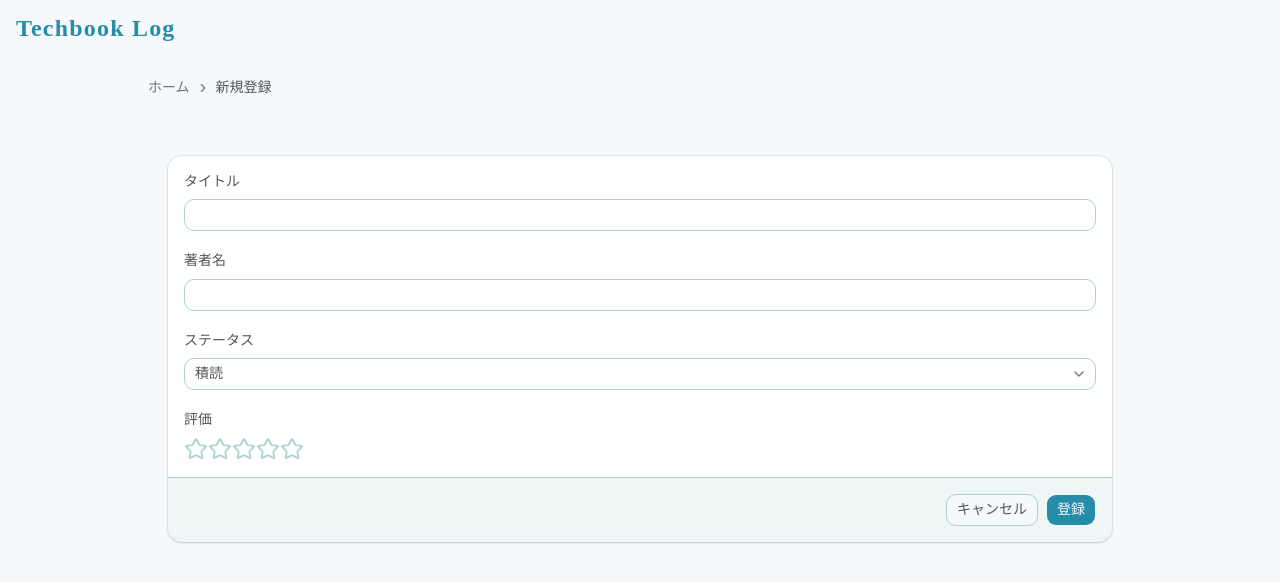
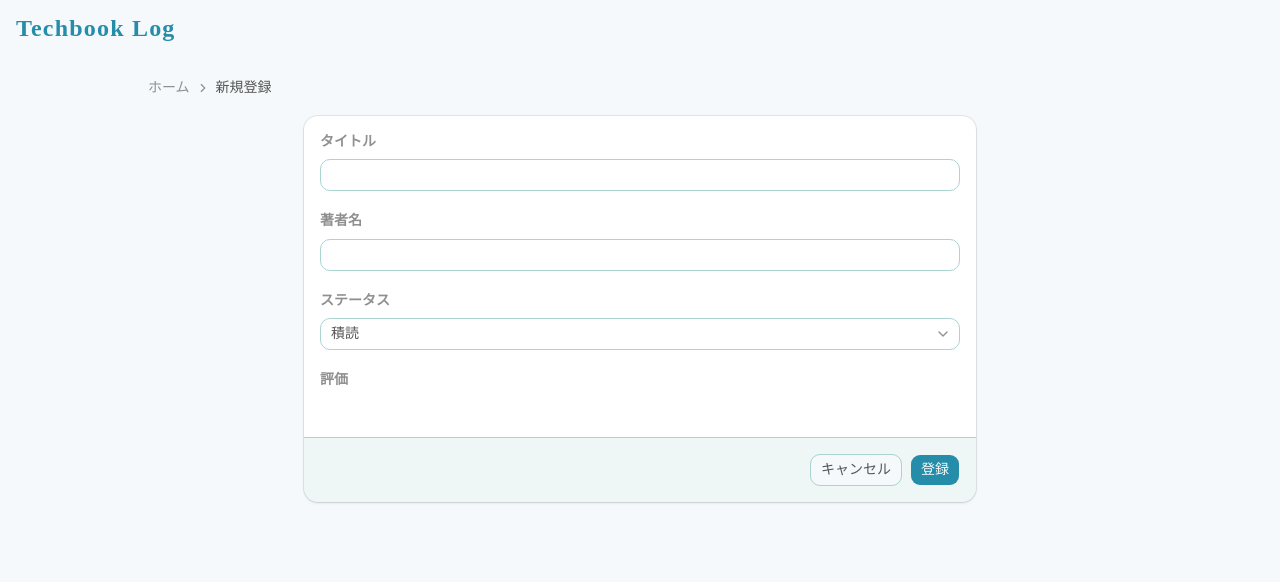
Before and after one commit to nkdev-tech/techbook-log, a Next.js app in the folder web/: page /books/new in a window 1280 px wide. Shown: the top 582 px of the page. Built offline with nearby package versions, Linux system fonts and the light colour scheme.

Commit message:
CSSを整える

```diff
--- a/web/src/app/books/[id]/edit/page.tsx
+++ b/web/src/app/books/[id]/edit/page.tsx
@@ -56,8 +56,7 @@ export default function BookEditPage() {
   };
 
   return (
-    <div className="container mx-auto px-5 py-10">
-      <Card className="w-full">
+    <Card className="w-full max-w-2xl mx-auto">
       <CardContent className="space-y-1">
         <BookForm defaultValues={data.data} onSubmit={onSubmit} />
       </CardContent>
@@ -76,6 +75,5 @@ export default function BookEditPage() {
         </div>
       </CardFooter>
     </Card>
-    </div>
   );
 }
--- a/web/src/app/books/[id]/page.tsx
+++ b/web/src/app/books/[id]/page.tsx
@@ -48,15 +48,14 @@ export default function BookDetailPage() {
   const book = data.data;
 
   return (
-    <div className="container mx-auto px-5 py-10">
-      <Card className="w-full">
+    <Card className="w-full max-w-2xl mx-auto">
       <CardHeader>
-          <CardTitle className="text-2xl font-bold">{book.title}</CardTitle>
+        <CardTitle className="text-xl font-bold">{book.title}</CardTitle>
         <CardDescription className="">{book.author}</CardDescription>
         <CardAction className="flex px-2 gap-4">
           <DeleteButton id={id} />
           <button type="button" className="cursor-pointer" onClick={() => router.push(`/books/${id}/edit`)}>
-              <SquarePen color="#7a7a7a" />
+            <SquarePen className="text-primary" />
           </button>
         </CardAction>
       </CardHeader>
@@ -69,18 +68,6 @@ export default function BookDetailPage() {
         </div>
         <StarRating rating={book.rating} disabled={true} />
       </CardContent>
-        <CardFooter>
-          <div className="flex">
-            <Button
-              type="button"
-              variant="outline"
-              onClick={() => router.push("/books")}
-            >
-              戻る
-            </Button>
-          </div>
-        </CardFooter>
     </Card>
-    </div>
   );
 }
--- a/web/src/app/books/new/page.tsx
+++ b/web/src/app/books/new/page.tsx
@@ -38,8 +38,7 @@ export default function BookNewPage() {
   };
 
   return (
-    <div className="container mx-auto px-5 py-10">
-      <Card className="w-full">
+    <Card className="w-full max-w-2xl mx-auto">
       <CardContent className="space-y-1">
         <BookForm defaultValues={defaultValues} onSubmit={onSubmit} />
       </CardContent>
@@ -58,6 +57,5 @@ export default function BookNewPage() {
         </div>
       </CardFooter>
     </Card>
-    </div>
   );
 }
--- a/web/src/app/books/page.tsx
+++ b/web/src/app/books/page.tsx
@@ -30,8 +30,8 @@ export default function BooksPage() {
   }
 
   return (
-    <div className="container mx-auto px-5 py-10">
-      <div className="flex justify-end my-3">
+    <div className="w-full">
+      <div className="flex justify-end my-3 h-[2rem]">
         <Button type="button" onClick={() => router.push("/books/new")}>
           新規登録
         </Button>
@@ -44,10 +44,10 @@ export default function BooksPage() {
               onClick={() => router.push(`/books/${book.id}`)}
             >
               <CardHeader>
-                <CardTitle className="text-lg font-bold">
+                <CardTitle className="text-lg font-bold truncate">
                   {book.title}
                 </CardTitle>
-                <CardDescription className="text-xs">
+                <CardDescription className="text-xs truncate">
                   {book.author}
                 </CardDescription>
               </CardHeader>
--- a/web/src/app/globals.css
+++ b/web/src/app/globals.css
@@ -60,7 +60,7 @@
   --secondary: oklch(0.836 0.043 193.2);
   --secondary-foreground: oklch(0.596 0.099 221.5);
   --muted: oklch(0.836 0.043 193.2);
-  --muted-foreground: oklch(0.556 0 0);
+  --muted-foreground: oklch(0.65 0 0);
   --accent: oklch(0.836 0.043 193.2);
   --accent-foreground: oklch(0.596 0.099 221.5);
   --destructive: oklch(0.577 0.245 27.325);
--- a/web/src/components/books/BookForm.tsx
+++ b/web/src/components/books/BookForm.tsx
@@ -87,7 +87,7 @@ export function BookForm({ defaultValues, onSubmit }: Props) {
         <form.Field name="title">
           {(field) => (
             <Field>
-              <FieldLabel>タイトル</FieldLabel>
+              <FieldLabel className="font-semibold text-muted-foreground">タイトル</FieldLabel>
               <Input
                 value={field.state.value}
                 onChange={(e) => field.handleChange(e.target.value)}
@@ -105,7 +105,7 @@ export function BookForm({ defaultValues, onSubmit }: Props) {
         <form.Field name="author">
           {(field) => (
             <Field>
-              <FieldLabel>著者名</FieldLabel>
+              <FieldLabel className="font-semibold text-muted-foreground">著者名</FieldLabel>
               <Input
                 value={field.state.value}
                 onChange={(e) => field.handleChange(e.target.value)}
@@ -123,7 +123,7 @@ export function BookForm({ defaultValues, onSubmit }: Props) {
         <form.Field name="status">
           {(field) => (
             <Field>
-              <FieldLabel>ステータス</FieldLabel>
+              <FieldLabel className="font-semibold text-muted-foreground">ステータス</FieldLabel>
               <Select
                 value={field.state.value}
                 onValueChange={(value) => {
@@ -155,7 +155,7 @@ export function BookForm({ defaultValues, onSubmit }: Props) {
               <form.Field name="finishedAt">
                 {(field) => (
                   <Field>
-                    <FieldLabel>読了日</FieldLabel>
+                    <FieldLabel className="font-semibold text-muted-foreground">読了日</FieldLabel>
                     <Popover>
                       <PopoverTrigger asChild>
                         <Button
@@ -189,7 +189,7 @@ export function BookForm({ defaultValues, onSubmit }: Props) {
         <form.Field name="rating">
           {(field) => (
             <Field>
-              <FieldLabel>評価</FieldLabel>
+              <FieldLabel className="font-semibold text-muted-foreground">評価</FieldLabel>
               <StarRating
                 rating={field.state.value}
                 onChange={(value) => field.handleChange(value)}
--- a/web/src/components/books/StarRating.tsx
+++ b/web/src/components/books/StarRating.tsx
@@ -19,8 +19,8 @@ export function StarRating({
         <Star
           key={i}
           size={size}
-          color="#b0d7d5"
-          fill={i < (rating ?? 0) ? "#b0d7d5" : "none"}
+          color="var(--color-border)"
+          fill={i < (rating ?? 0) ? "var(--color-border)" : "none"}
           onClick={() => {
             if (disabled) return;
             const newValue = i + 1 === rating ? null : i + 1
```
Lines whose indentation alone changed are shown as unchanged.
